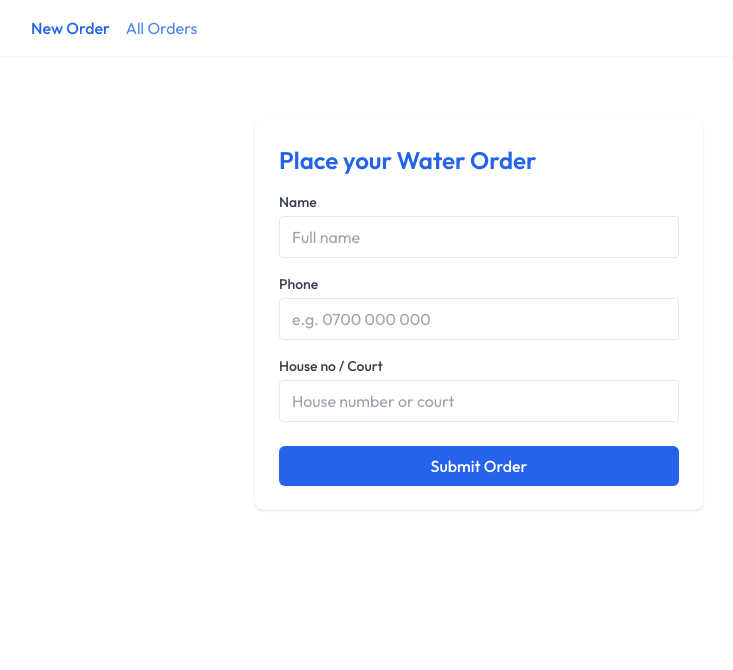
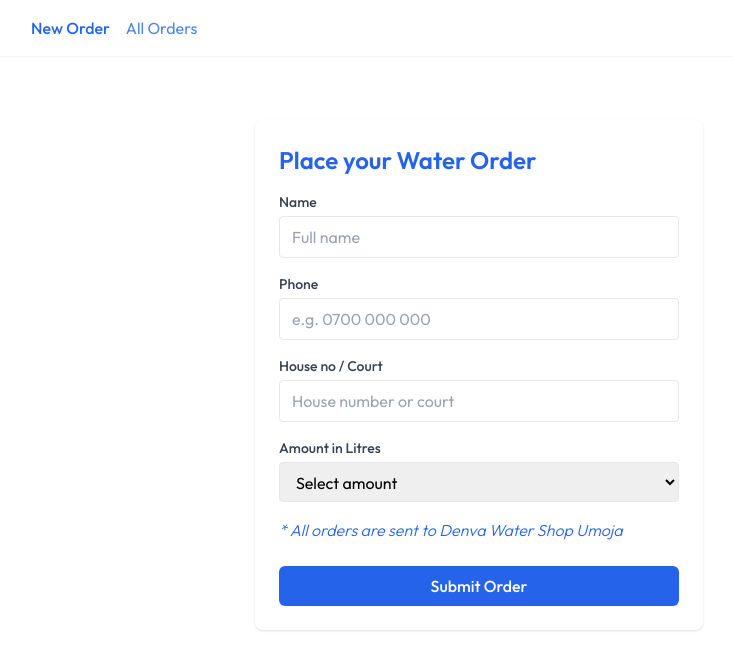
Before and after one commit to Starnoh254/OrderWaterFrontend, a React (Vite) app: page / in a window 1280 px wide. Shown: the top 670 px of the page, without its empty margins (161-894 px from the left). Built offline with nearby package versions, Linux system fonts and the light colour scheme; no server answers.

Commit message:
Add amount selection to Order form and update submit logic

```diff
--- a/src/lib/mockApi.ts
+++ b/src/lib/mockApi.ts
@@ -4,6 +4,7 @@ export type OrderPayload = {
   name: string
   phone: string
   house: string
+  amount: string
 }
 
 export function submitOrder(
--- a/src/pages/Order.tsx
+++ b/src/pages/Order.tsx
@@ -8,6 +8,7 @@ export default function Order() {
   const [name, setName] = useState('')
   const [phone, setPhone] = useState('')
   const [house, setHouse] = useState('')
+  const [amount, setAmount] = useState('')
   const [loading, setLoading] = useState(false)
   const [submitted, setSubmitted] = useState(false)
 
@@ -16,7 +17,7 @@ export default function Order() {
     // basic validation
     if (!name || !phone || !house) return
     setLoading(true)
-    submitOrder({ name, phone, house })
+    submitOrder({ name, phone, house , amount })
       .then((res) => {
         if (res.ok) setSubmitted(true)
       })
@@ -74,6 +75,33 @@ export default function Order() {
             />
           </div>
 
+          <div>
+            <label className="block text-sm font-medium text-gray-700 mb-1">
+              Amount in Litres
+            </label>
+            <select
+              value={amount}
+              onChange={(e) => setAmount(e.target.value)}
+              className="w-full border rounded px-3 py-2"
+              required
+            >
+              <option value="">Select amount</option>
+              <option value="300ml">300ml</option>
+              <option value="500ml">500ml</option>
+              <option value="1L">1L</option>
+              <option value="1.5L">1.5L</option>
+              <option value="5L">5L</option>
+              <option value="10L">10L</option>
+              <option value="20L">20L</option>
+            </select>
+          </div>
+
+          <div>
+            <p className="text-primary font-light italic">
+              * All orders are sent to Denva Water Shop Umoja
+            </p>
+          </div>
+
           <div className="pt-2">
             <Button
               type="submit"
```
